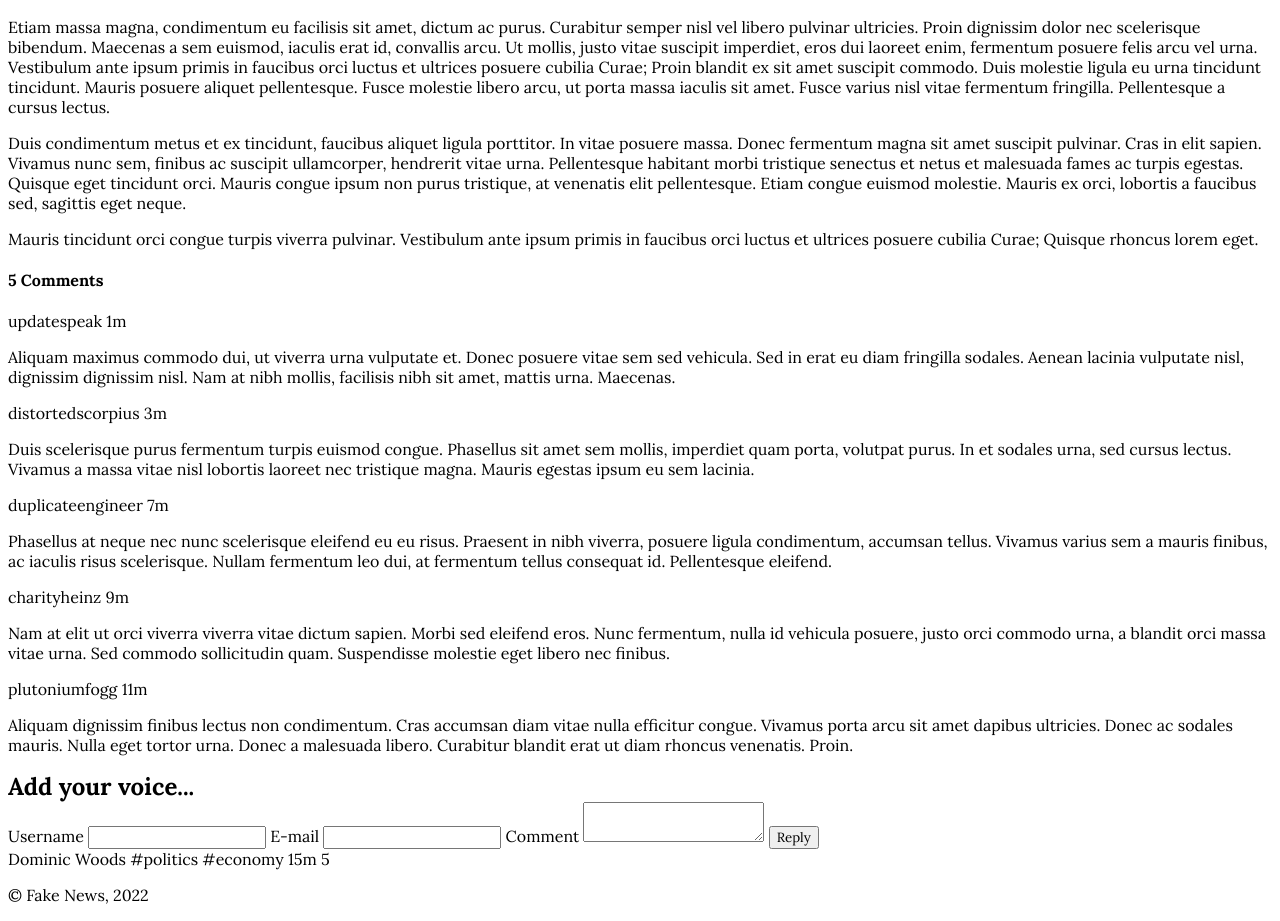
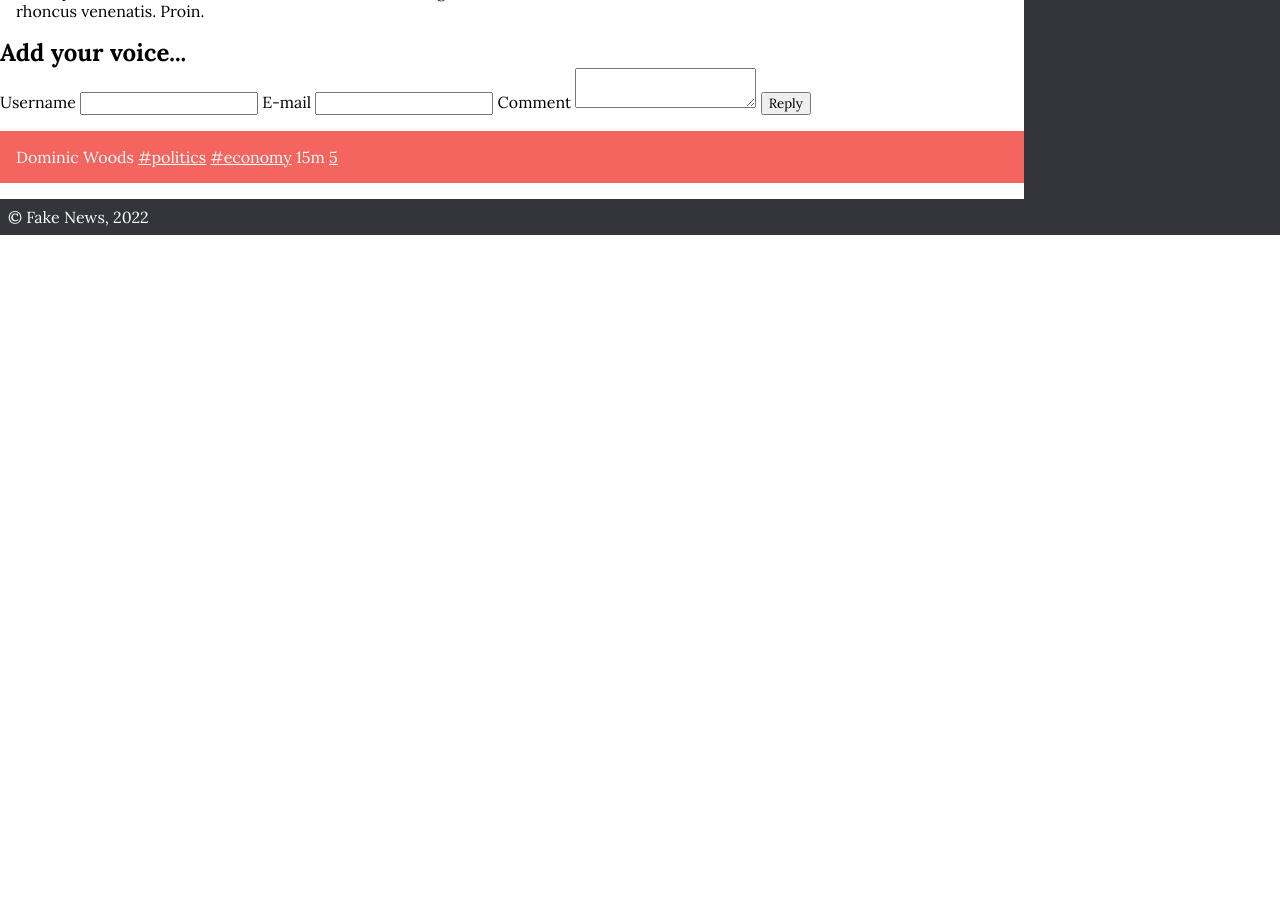
Before and after one commit to eduardo-mdc/LEIC-LTW, a PHP site: page /item.html in a window 1280 px wide. Shown: the part 1560-2481 px from the top of the page. After the commit the page ends 1795 px from the top, so only its background shows below. Run offline with PHP 8.4, Linux system fonts and the light colour scheme.

Commit message:
ending 1.2

```diff
--- /dev/null
+++ b/aula2/layout.css
@@ -0,0 +1,26 @@
+body{
+    display: grid;
+    grid-template-columns: 4fr 1fr;
+    grid-template-rows: auto auto auto;
+}
+header{
+    grid-column-end: span 2;
+}
+aside#related{
+    grid-row-end: span 2;
+}
+footer{
+    grid-column-end: span 2;
+}
+
+header div#signup{
+    float: right;
+}
+
+nav#menu ul{
+    display: flex;
+}
+
+nav#menu ul li{
+    flex-grow: 1;
+}
--- a/aula2/style.css
+++ b/aula2/style.css
@@ -3,6 +3,7 @@
 
 *{
     font-family: Lora;
+    margin: 0;
 }
 
 a{
@@ -47,7 +48,7 @@ header h1{
 }
 
 div#signup{
-    margin-top: 1em;
+    margin: 0.5em;
 }
 
 div#signup a:first-child{
@@ -128,11 +129,36 @@ aside#related{
     background-color: rgb(51, 53, 59);
     color: white;
     padding: 1em;
-    margin-bottom: 1em;
-    margin-top: 1em;
 }
 
 
 section#news img{
     width: 100%;
 }
+
+article p{
+    margin: 1em;
+    text-align: justify;
+}
+
+article p::first-letter{
+    initial-letter: 2;
+}
+
+article footer{
+    background-color: #F4655F;
+    color: white;
+    padding: 1em;
+    margin-top: 1em;
+    margin-bottom: 1em;
+}
+
+article footer a{
+    text-decoration: underline;
+}
+
+footer{
+    background-color: rgb(51, 53, 59);
+    color: white;
+    padding: 0.5em;
+}
```
